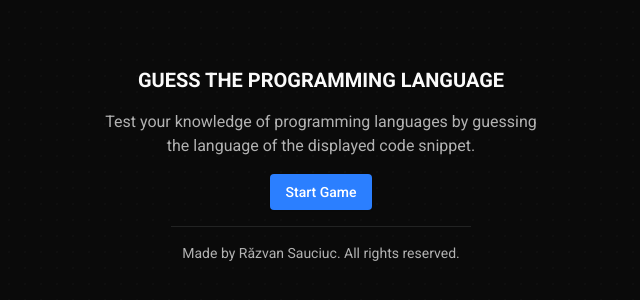
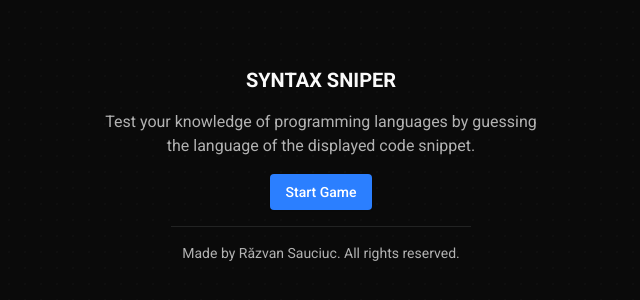
Before and after one commit to sauciucrazvan/syntax-sniper-frontend, a Next.js app: page / in a window 1280 px wide. Shown: the part 236-536 px from the top of the page, without its empty margins (319-959 px from the left). Built offline with nearby package versions, Linux system fonts and the light colour scheme.

Commit message:
replaced logo

```diff
--- a/app/page.tsx
+++ b/app/page.tsx
@@ -16,7 +16,7 @@ export default function Home() {
 
   return (
     <main className="flex min-h-screen flex-col items-center justify-center py-8 text-center">
-      <h1 className="text-xl font-bold">GUESS THE PROGRAMMING LANGUAGE</h1>
+      <h1 className="text-xl font-bold">SYNTAX SNIPER</h1>
 
       {playing ? (
         <MainScreen />
```
